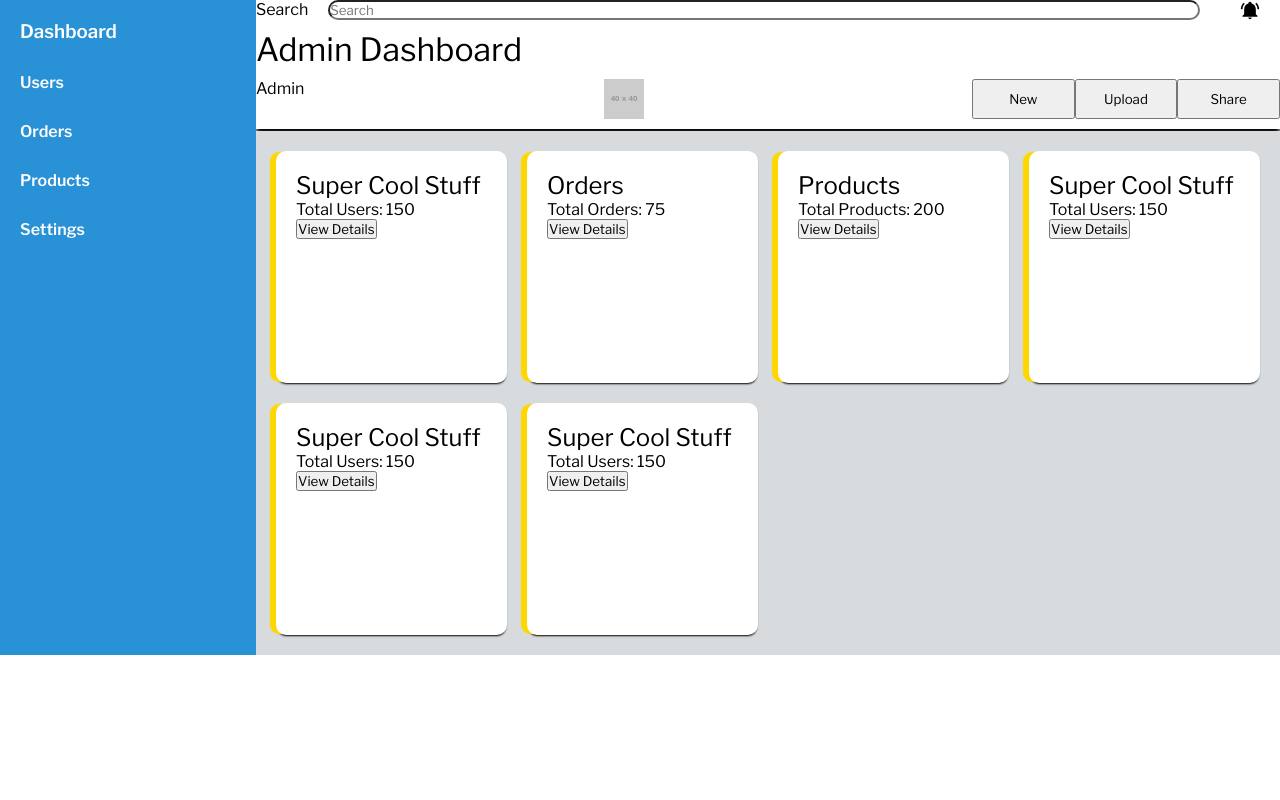
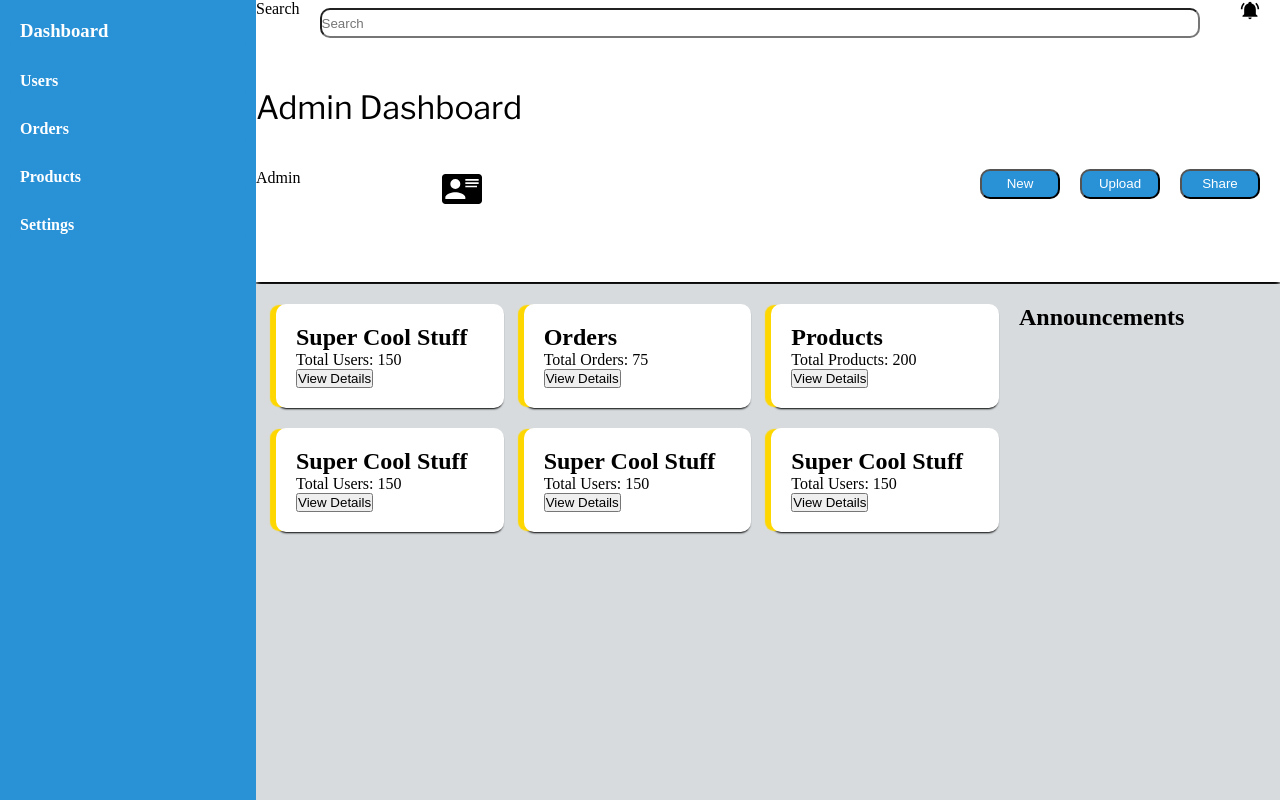
Before and after one commit to earnestabromjr/TOP-Admin-Dashboard, a plain HTML site: page index.html in a window 1280 px wide. Shown: the top 800 px of the page. Drawn offline with nearby package versions, Linux system fonts and the light colour scheme; placeholder pictures from the web are drawn by us.

Commit message:
Changed content div to have a cards div and an announcements section.

```diff
--- a/index.html
+++ b/index.html
@@ -25,7 +25,7 @@
             <h1 class="libre-franklin-00">Admin Dashboard</h1>
             <nav class="nav">
                 <span class="username">Admin</span>
-                <img src="https://via.placeholder.com/40" alt="User Avatar" class="avatar">
+                <img src="./assets/icons/card-account-details.svg" alt="User Avatar" class="avatar">
                 <div class="buttons">
                     <button class="btn">New</button>
                     <button class="btn">Upload</button>
@@ -47,6 +47,7 @@
             </ul>
         </div>
         <div class="content">
+            <div id="cards">
             <div class="card">
                 <h2>Super Cool Stuff</h2>
                 <p>Total Users: 150</p>
@@ -77,6 +78,10 @@
                 <p>Total Users: 150</p>
                 <button class="btn">View Details</button>
             </div>
+            </div>
+            <div>
+                <h2>Announcements</h2>
+            </div>
         </div>
     </div>
 </body>
--- a/styles.css
+++ b/styles.css
@@ -1,12 +1,15 @@
- @import url('https://fonts.googleapis.com/css2?family=Libre+Franklin:wght@400&display=swap');
 * {
     margin: 0;
     padding: 0;
     box-sizing: border-box;
-    font-family: "Libre Franklin", sans-serif;
-    font-optical-sizing: auto;
-    font-weight: 400;
-    font-style: normal;
+}
+
+html {
+    --blue-color: rgb(41, 145, 214);
+}
+
+h1 {
+    margin: 0;
 }
 
 .libre-franklin-00 {
@@ -52,14 +55,32 @@
 
 #search {
     flex: 1;
-    margin: 0 20px;
+    margin: 0.5rem 20px;
     border-radius: 10px;
+    height: 30px;
+}
+
+.header .btn {
+    background-color: var(--blue-color);
+    color: #fff;
+    border-radius: 10px;
+    margin-right: 20px;
+    height: 30px;
+    width: 80px;
+}
+
+div.buttons {
+    display: flex;
+    justify-content: space-between;
+    width: auto;
 }
 
 .nav {
     display: grid;
-    grid-template-columns: repeat(3, minmax(100px, 1fr));
+    /*grid-template-columns: repeat(3, minmax(100px, 1fr));*/
+    grid-template-columns: 1fr 3fr 1fr;
     grid-gap: 20px;
+    width: auto;
 }
 
 nav>.buttons {
@@ -68,6 +89,11 @@ nav>.buttons {
     margin-left: 20px;
     border-radius: 10px;
     justify-content: center;
+}
+
+img.avatar {
+    width: 40px;
+    height: 40px;
 }
 
 .sidebar {
@@ -96,12 +122,23 @@ nav>.buttons {
     grid-column: 2/-1;
     grid-row: 2/-1;
     display: grid;
-    grid-template-columns: repeat(auto-fill, minmax(200px, 1fr));
+    /*grid-template-columns: repeat(auto-fill, minmax(200px, 1fr));*/
+    grid-template-columns: 3fr 1fr;
+    grid-template-rows: repeat(3, 1fr);
     gap: 20px;
     background-color: rgb(215, 219, 222);
     padding: 20px;
     justify-content: center;
+    /*padding: 20px;*/
     margin: 0;
+    width: auto;
+}
+
+#cards {
+    display: grid;
+    grid-template-columns: repeat(auto-fill, minmax(200px, 1fr));
+    grid-template-rows: repeat(3, 1fr);
+    gap: 20px;
 }
 
 div.card {
@@ -111,5 +148,4 @@ div.card {
     box-shadow:
         -7px 0 1px -1px #FFD700,
         0 2px 2px -1px #000;
-
 }
```
